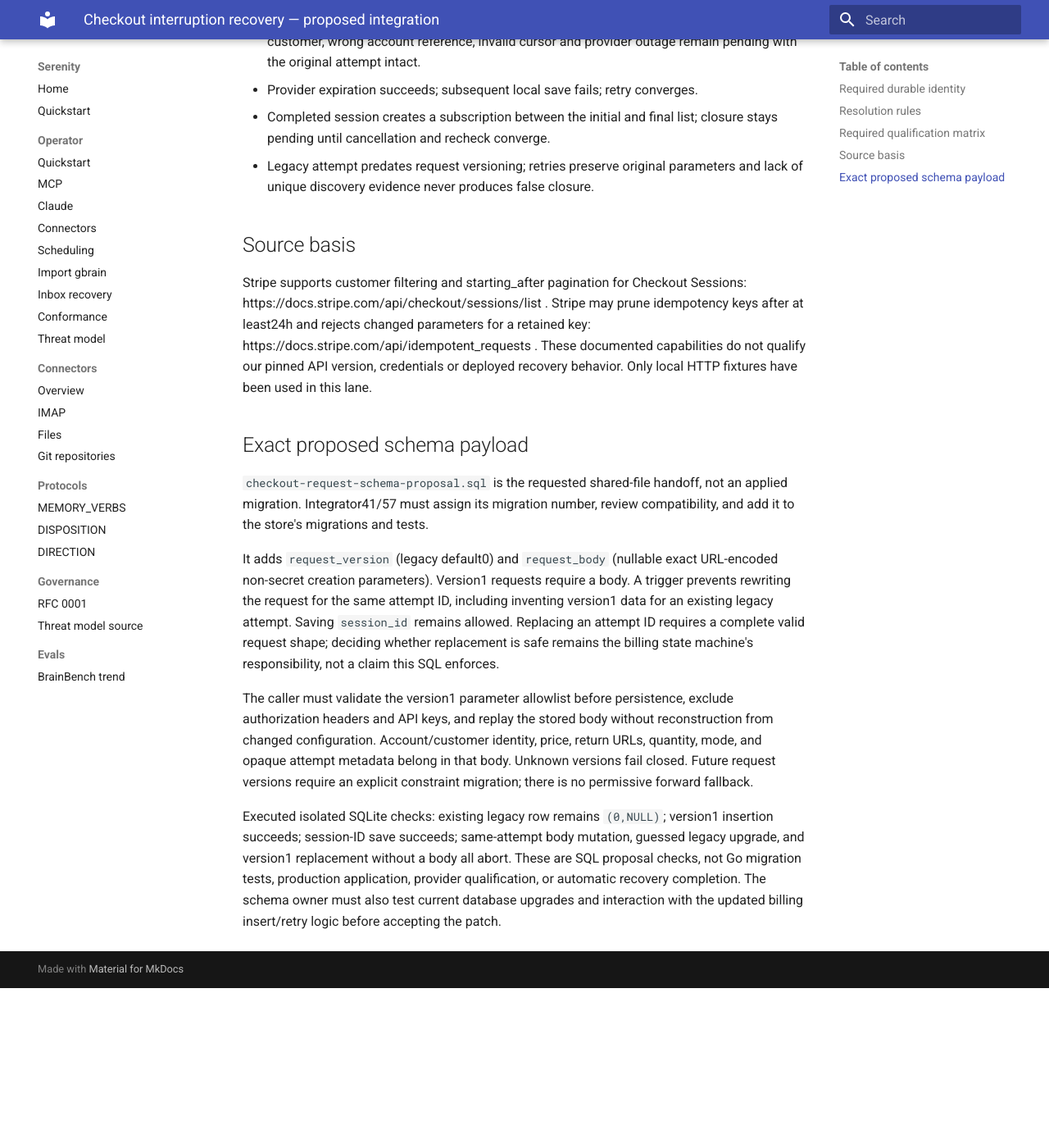
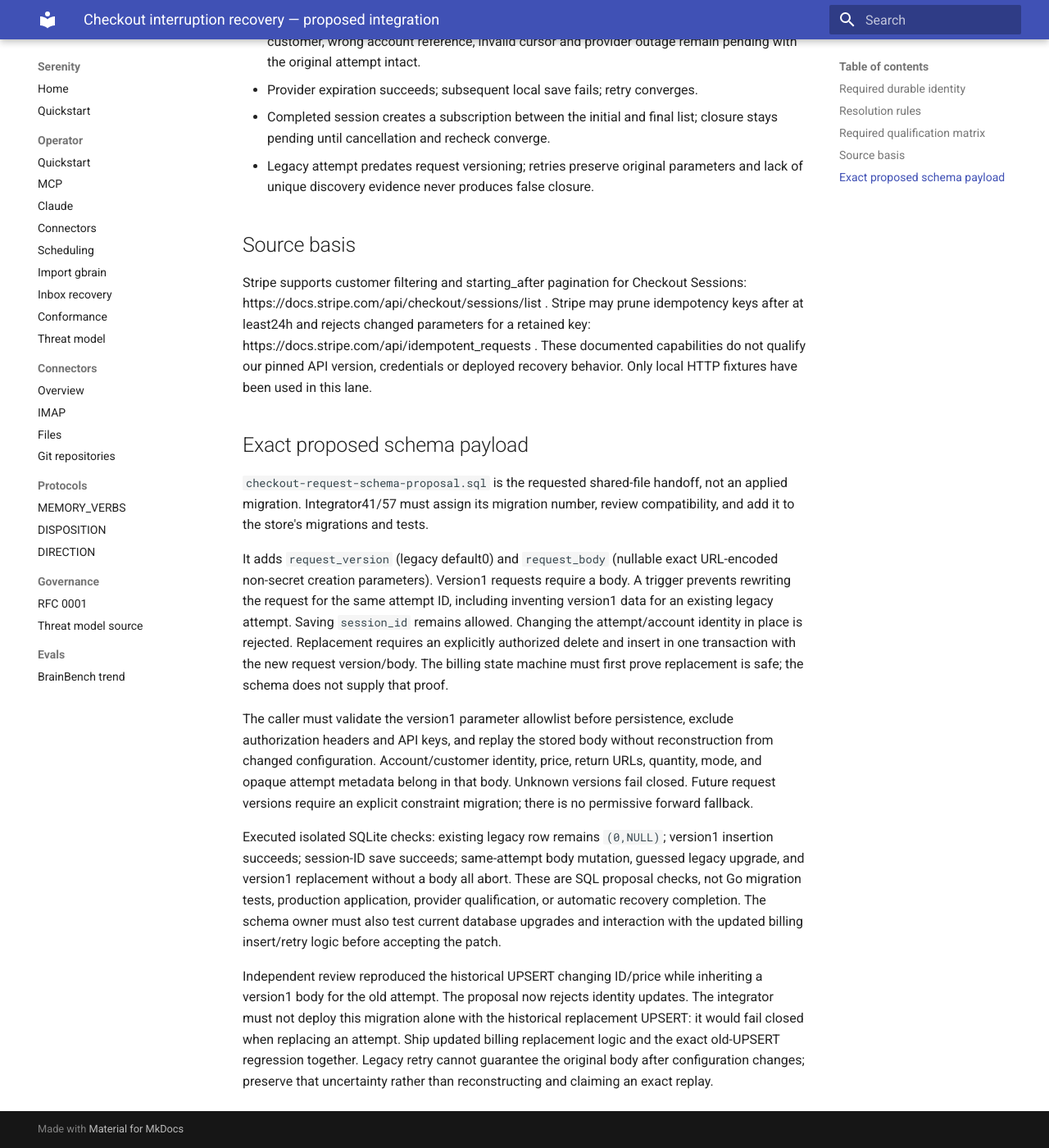
Before and after one commit to sirerun/serenity, an MkDocs documentation site: the page built from docs/launch/evidence/T23.47/checkout-recovery-design.md, in a window 1280 px wide and 1400 px high, scrolled down 1458 px. Shown: the whole window at 82% size. Built offline with MkDocs 1.6.1 and Material for MkDocs 9.7.7, drawn with Linux system fonts in a browser that asks for light colours; before the commit the page ends 2663 px from its top, so only the background shows below that.

Commit message:
docs: reject stale checkout body inheritance in schema proposal

```diff
--- a/docs/launch/evidence/T23.47/checkout-recovery-design.md
+++ b/docs/launch/evidence/T23.47/checkout-recovery-design.md
@@ -75,9 +75,10 @@
 URL-encoded non-secret creation parameters). Version1 requests require a body.
 A trigger prevents rewriting the request for the same attempt ID, including
 inventing version1 data for an existing legacy attempt. Saving `session_id`
-remains allowed. Replacing an attempt ID requires a complete valid request
-shape; deciding whether replacement is safe remains the billing state machine's
-responsibility, not a claim this SQL enforces.
+remains allowed. Changing the attempt/account identity in place is rejected. Replacement requires
+an explicitly authorized delete and insert in one transaction with the new
+request version/body. The billing state machine must first prove replacement
+is safe; the schema does not supply that proof.
 
 The caller must validate the version1 parameter allowlist before persistence,
 exclude authorization headers and API keys, and replay the stored body without
@@ -93,3 +94,12 @@
 provider qualification, or automatic recovery completion. The schema owner must
 also test current database upgrades and interaction with the updated billing
 insert/retry logic before accepting the patch.
+
+
+Independent review reproduced the historical UPSERT changing ID/price while
+inheriting a version1 body for the old attempt. The proposal now rejects identity
+updates. The integrator must not deploy this migration alone with the historical
+replacement UPSERT: it would fail closed when replacing an attempt. Ship updated
+billing replacement logic and the exact old-UPSERT regression together. Legacy
+retry cannot guarantee the original body after configuration changes; preserve
+that uncertainty rather than reconstructing and claiming an exact replay.
```
Also changed, not shown: 1 other file.
